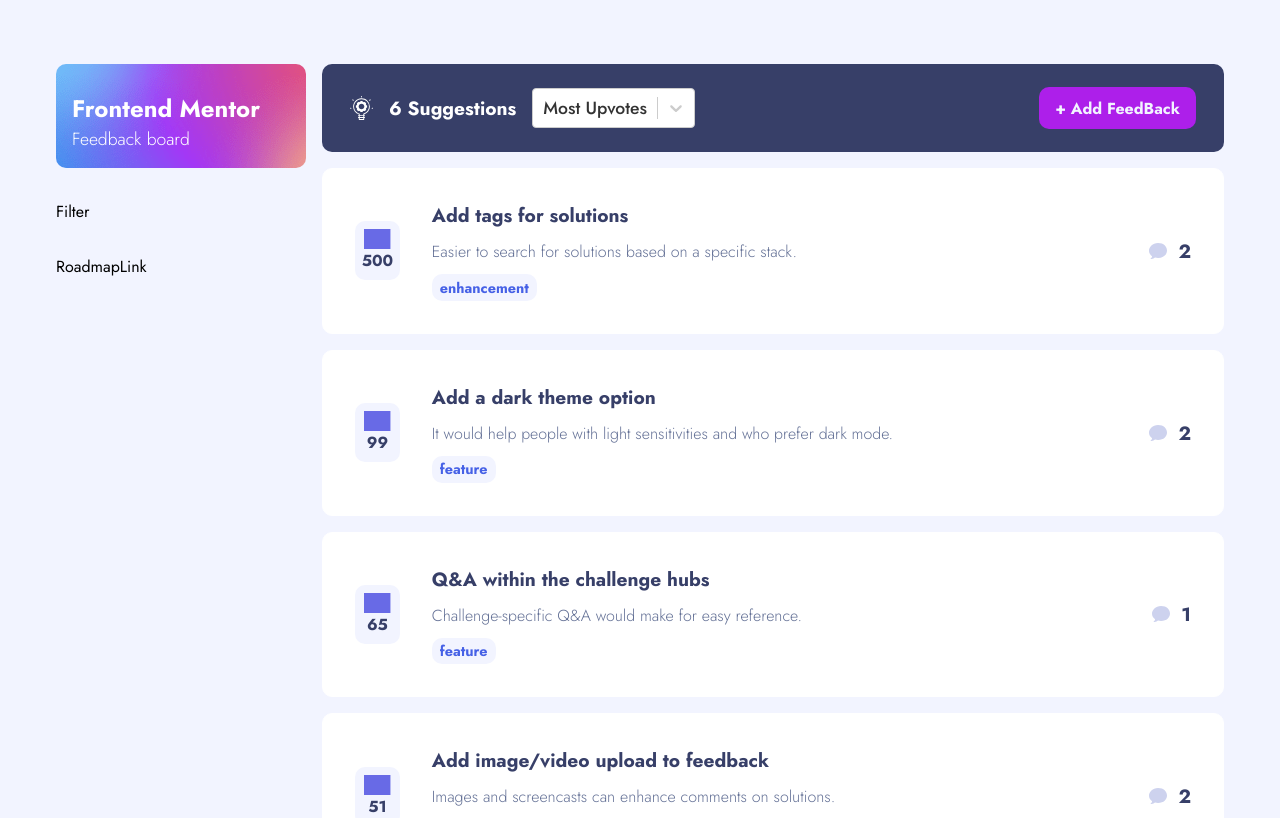
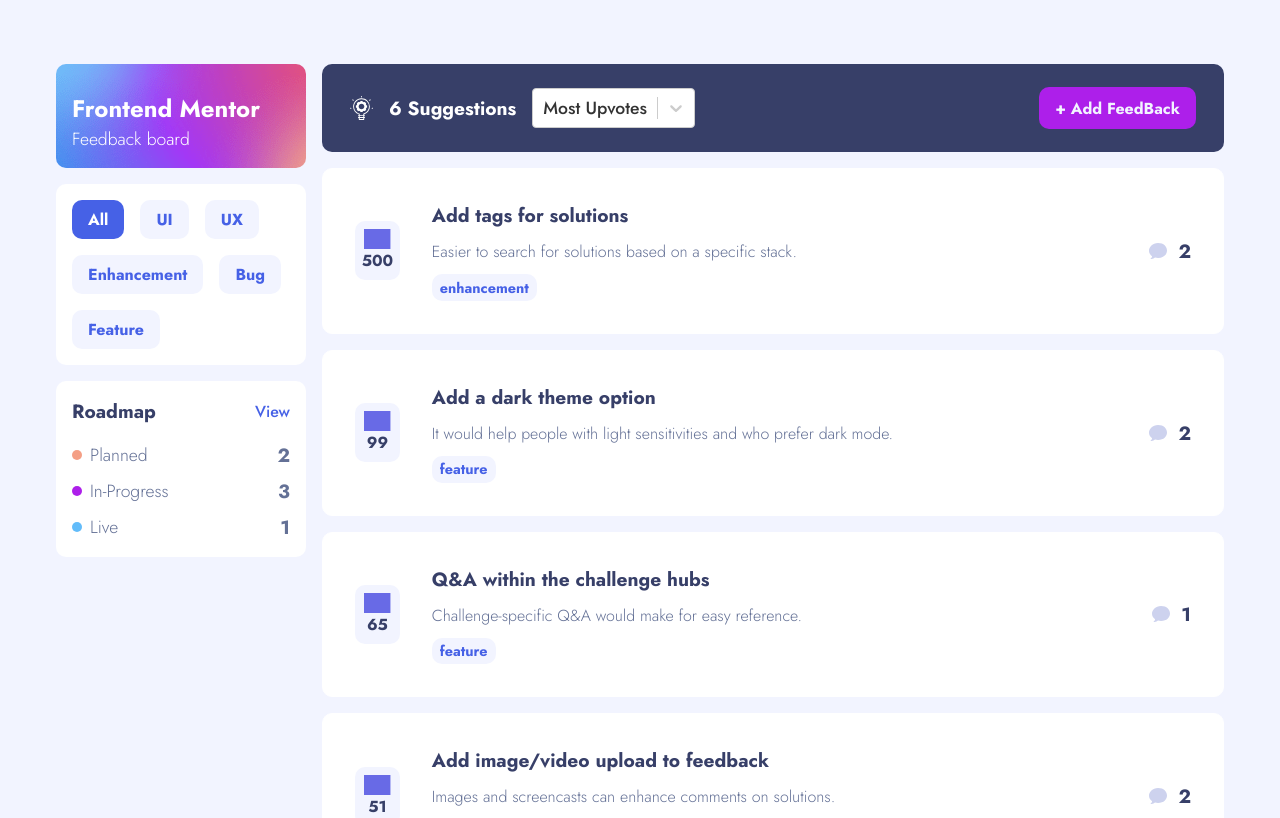
Before and after one commit to davidthus/feedback-products, a React (Create React App) app: page / in a window 1280 px wide. Shown: the top 818 px of the page. Built offline with nearby package versions, Linux system fonts and the light colour scheme; grey boxes are pictures that could not be loaded.

Commit message:
finish desktop home page

```diff
--- /dev/null
+++ b/src/components/Filter/Filter.style.ts
@@ -0,0 +1,29 @@
+import styled from "styled-components";
+
+export const Container = styled.aside`
+  background-color: ${(props: any) => props.theme.white};
+  border-radius: ${(props: any) => props.theme.br};
+  padding: 1rem;
+  gap: 1rem;
+  display: flex;
+  flex-wrap: wrap;
+`;
+
+export const FilterButton = styled.button`
+  padding: 0.5rem 1rem;
+  color: ${(props: any) =>
+    props.active ? props.theme.white : props.theme.moderateBlue};
+  background-color: ${(props: any) =>
+    props.active ? props.theme.moderateBlue : props.theme.ghost};
+  border: none;
+  border-radius: ${(props: any) => props.theme.br};
+  font-weight: bold;
+  font-size: 1rem;
+  cursor: pointer;
+  transition: 0.3s;
+
+  &:hover {
+    background-color: ${(props: any) =>
+      props.active ? props.theme.moderateBlue : props.theme.modBlueHover};
+  }
+`;
--- a/src/components/Filter/Filter.tsx
+++ b/src/components/Filter/Filter.tsx
@@ -1,7 +1,31 @@
 import React from "react";
+import { Container, FilterButton } from "./Filter.style";
 
-function Filter() {
-  return <div>Filter</div>;
+function Filter({ category, setCategory }: any) {
+  const filters = [
+    { label: "All", value: "all" },
+    { label: "UI", value: "ui" },
+    { label: "UX", value: "ux" },
+    { label: "Enhancement", value: "enhancement" },
+    { label: "Bug", value: "bug" },
+    { label: "Feature", value: "feature" },
+  ];
+
+  return (
+    <Container>
+      {filters.map((filter, index) => {
+        return (
+          <FilterButton
+            onClick={() => setCategory(filter.value)}
+            active={category === filter.value ? true : false}
+            key={index}
+          >
+            {filter.label}
+          </FilterButton>
+        );
+      })}
+    </Container>
+  );
 }
 
 export default Filter;
--- /dev/null
+++ b/src/components/Input/Input.style.ts
@@ -0,0 +1 @@
+import styled from "styled-components";
--- /dev/null
+++ b/src/components/RoadmapLink/RoadmapLink.style.ts
@@ -0,0 +1,72 @@
+import styled from "styled-components";
+
+export const Container = styled.aside`
+  background-color: ${(props: any) => props.theme.white};
+  border-radius: ${(props: any) => props.theme.br};
+  padding: 1rem;
+  display: flex;
+  flex-direction: column;
+  align-items: center;
+  gap: 1rem;
+`;
+
+export const Heading = styled.h3`
+  font-weight: bold;
+  color: ${(props: any) => props.theme.navy};
+  font-size: 1.2rem;
+`;
+
+export const Anchor = styled.p`
+  color: ${(props: any) => props.theme.moderateBlue};
+  font-size: 1rem;
+  font-weight: 500;
+
+  &:hover {
+    text-decoration: underline;
+  }
+`;
+
+export const TopWrapper = styled.aside`
+  display: flex;
+  align-items: center;
+  justify-content: space-between;
+  width: 100%;
+`;
+
+export const StatusesWrapper = styled.div`
+  display: flex;
+  flex-direction: column;
+  gap: 0.5rem;
+  width: 100%;
+`;
+
+export const StatusRow = styled.div`
+  width: 100%;
+  display: flex;
+  justify-content: space-between;
+`;
+
+export const ColorAndStatusWrapper = styled.div`
+  display: flex;
+  align-items: center;
+  gap: 0.5rem;
+`;
+
+export const Status = styled.p`
+  font-weight: 300;
+  font-size: 1.1rem;
+  color: ${(props: any) => props.theme.lightBlue};
+`;
+
+export const StatusColor = styled.div`
+  border-radius: 99rem;
+  width: 10px;
+  height: 10px;
+  background-color: ${(props: any) => props.theme[props.color]};
+`;
+
+export const Number = styled.p`
+  color: ${(props: any) => props.theme.lightBlue};
+  font-size: 1.2rem;
+  font-weight: bold;
+`;
--- a/src/components/RoadmapLink/RoadmapLink.tsx
+++ b/src/components/RoadmapLink/RoadmapLink.tsx
@@ -1,7 +1,62 @@
 import React from "react";
+import { Link } from "react-router-dom";
+import { request } from "../../App";
+import {
+  Anchor,
+  ColorAndStatusWrapper,
+  Container,
+  Heading,
+  Number,
+  Status,
+  StatusColor,
+  StatusesWrapper,
+  StatusRow,
+  TopWrapper,
+} from "./RoadmapLink.style";
 
-function RoadmapLink() {
-  return <div>RoadmapLink</div>;
+function RoadmapLink({ productRequests }: { productRequests: request[] }) {
+  return (
+    <Container>
+      <TopWrapper>
+        <Heading>Roadmap</Heading>
+        <Link to="/roadmap" style={{ textDecoration: "none" }}>
+          <Anchor>View</Anchor>
+        </Link>
+      </TopWrapper>
+      <StatusesWrapper>
+        <StatusRow>
+          <ColorAndStatusWrapper>
+            <StatusColor color="orange" />
+            <Status>Planned</Status>
+          </ColorAndStatusWrapper>
+          <Number>
+            {productRequests.filter((req) => req.status === "planned").length}
+          </Number>
+        </StatusRow>
+        <StatusRow>
+          <ColorAndStatusWrapper>
+            <StatusColor color="purple" />
+            <Status>In-Progress</Status>
+          </ColorAndStatusWrapper>
+          <Number>
+            {
+              productRequests.filter((req) => req.status === "in-progress")
+                .length
+            }
+          </Number>
+        </StatusRow>
+        <StatusRow>
+          <ColorAndStatusWrapper>
+            <StatusColor color="brightBlue" />
+            <Status>Live</Status>
+          </ColorAndStatusWrapper>
+          <Number>
+            {productRequests.filter((req) => req.status === "live").length}
+          </Number>
+        </StatusRow>
+      </StatusesWrapper>
+    </Container>
+  );
 }
 
 export default RoadmapLink;
--- a/src/pages/Home/Home.style.ts
+++ b/src/pages/Home/Home.style.ts
@@ -19,7 +19,7 @@
 
 export const LeftSide = styled.header`
   display: flex;
-  gap: 2rem;
+  gap: 1rem;
   flex-direction: column;
   width: 250px;
 `;
@@ -47,8 +47,46 @@
   font-size: 1.5rem;
 `;
 
-export const HeaderSubHeading = styled.h1`
+export const HeaderSubHeading = styled.h2`
   color: ${(props: any) => props.theme.white};
   font-size: 1.1rem;
   font-weight: 300;
 `;
+
+export const NotFoundContainer = styled.article`
+  width: 100%;
+  padding-top: 4rem;
+  display: flex;
+  justify-content: center;
+`;
+
+export const NotFoundWrapper = styled.div`
+  display: flex;
+  gap: 1.4rem;
+  width: 50%;
+  flex-direction: column;
+  align-items: center;
+`;
+
+export const NotFoundHeading = styled.h2`
+  color: ${(props: any) => props.theme.navy};
+  font-size: 1.6rem;
+  font-weight: bold;
+`;
+
+export const NotFoundParagraph = styled.p`
+  color: ${(props: any) => props.theme.lightBlue};
+  font-size: 1rem;
+  font-weight: bold;
+`;
+
+export const AddFeedback = styled.button`
+  background-color: ${(props: any) => props.theme.purple};
+  border-radius: ${(props: any) => props.theme.br};
+  cursor: pointer;
+  padding: 0.6rem 1rem;
+  color: ${(props: any) => props.theme.ghost};
+  font-weight: bold;
+  border: none;
+  font-size: 1rem;
+`;
--- a/src/pages/Home/Home.tsx
+++ b/src/pages/Home/Home.tsx
@@ -1,22 +1,28 @@
 import React, { useState } from "react";
+import { Link } from "react-router-dom";
 import { request } from "../../App";
 import { useAppSelector } from "../../app/hooks";
 import { Banner, FeedbackCard, Filter, RoadmapLink } from "../../components";
 import {
+  AddFeedback,
   AppWrapper,
   Container,
   Header,
   HeaderHeading,
   HeaderSubHeading,
   LeftSide,
+  NotFoundContainer,
+  NotFoundHeading,
+  NotFoundParagraph,
+  NotFoundWrapper,
   RightSide,
 } from "./Home.style";
 
 function Home() {
   const productRequests = useAppSelector((state) => state.feedback);
   const [sortOrder, setSortOrder] = useState<string>("most-upvotes");
+  const [category, setCategory] = useState<string>("all");
   console.log(productRequests);
-  console.log(sortOrder);
 
   return (
     <Container>
@@ -26,8 +32,8 @@
             <HeaderHeading>Frontend Mentor</HeaderHeading>
             <HeaderSubHeading>Feedback board</HeaderSubHeading>
           </Header>
-          <Filter />
-          <RoadmapLink />
+          <Filter category={category} setCategory={setCategory} />
+          <RoadmapLink productRequests={productRequests} />
         </LeftSide>
         <RightSide>
           <Banner setSortOrder={setSortOrder} requests={productRequests} />
@@ -47,13 +53,70 @@
                   return b.upvotes - a.upvotes;
               }
             })
+            .filter((req) => {
+              if (category === "all") {
+                return req;
+              } else {
+                return req.category === category;
+              }
+            })
             .map((req) => {
               return <FeedbackCard key={req.id} feedback={req} />;
-            })}
+            }).length === 0 ? (
+            <NotFound />
+          ) : (
+            productRequests
+              .filter((req: request) => req.status === "suggestion")
+              .sort((a, b): any => {
+                switch (sortOrder) {
+                  case "most-upvotes":
+                    return b.upvotes - a.upvotes;
+                  case "least-upvotes":
+                    return a.upvotes - b.upvotes;
+                  case "most-comments":
+                    return b.comments.length - a.comments.length;
+                  case "least-comments":
+                    return a.comments.length - b.comments.length;
+                  default:
+                    return b.upvotes - a.upvotes;
+                }
+              })
+              .filter((req) => {
+                if (category === "all") {
+                  return req;
+                } else {
+                  return req.category === category;
+                }
+              })
+              .map((req) => {
+                return <FeedbackCard key={req.id} feedback={req} />;
+              })
+          )}
         </RightSide>
       </AppWrapper>
     </Container>
   );
 }
 
+function NotFound() {
+  return (
+    <NotFoundContainer>
+      <NotFoundWrapper>
+        <img
+          src="/assets/suggestions/illustration-empty.svg"
+          alt="a detective with a monocle"
+        />
+        <NotFoundHeading>There is no feedback yet.</NotFoundHeading>
+        <NotFoundParagraph>
+          Got a suggestion? Found a bug that needs to be squashed? We love
+          hearing about new ideas to improve our app.
+        </NotFoundParagraph>
+        <Link to="/add">
+          <AddFeedback>+ Add Feedback</AddFeedback>
+        </Link>
+      </NotFoundWrapper>
+    </NotFoundContainer>
+  );
+}
+
 export default Home;
```
